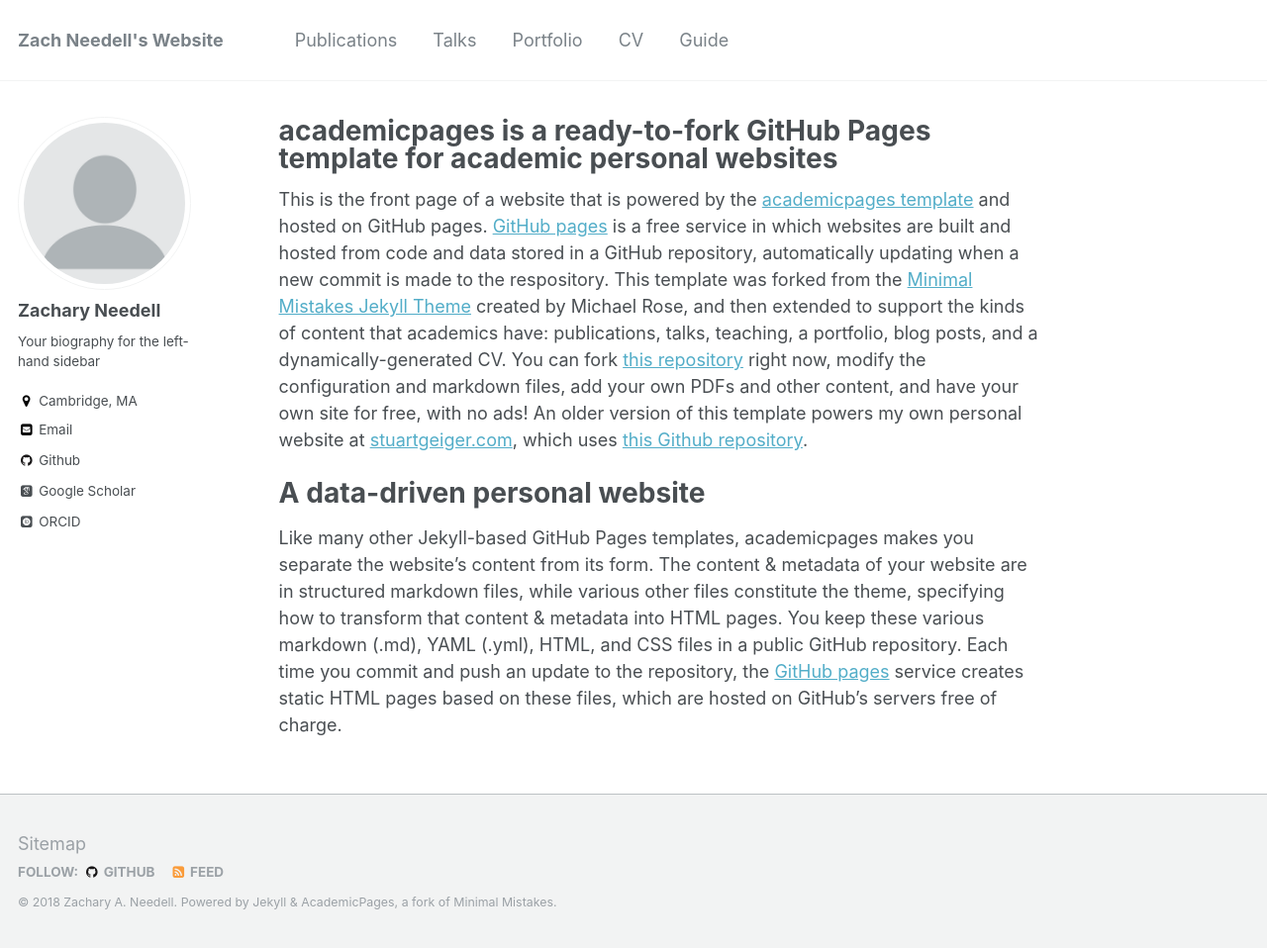
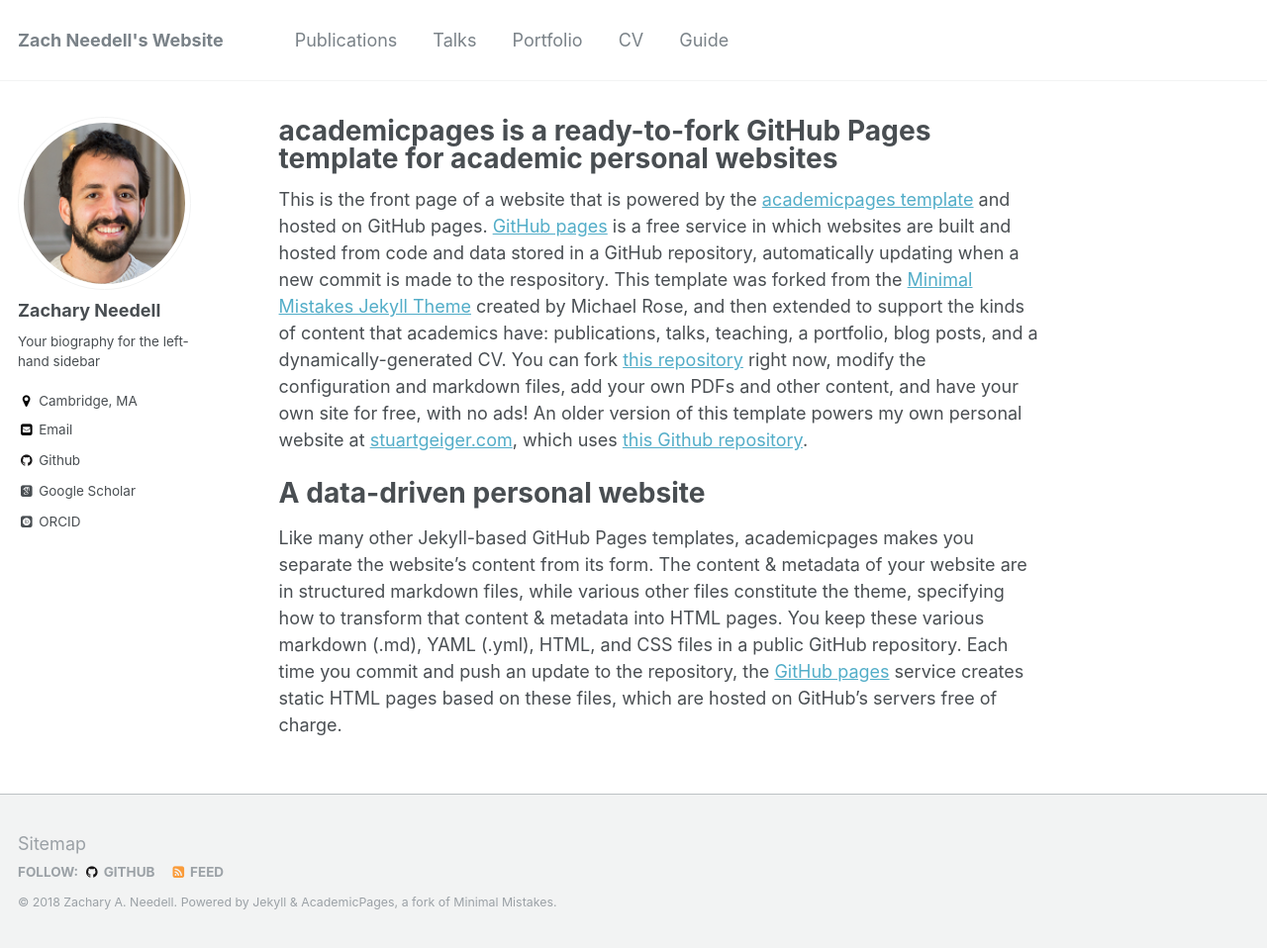
Before and after one commit to zneedell/zneedell.github.io, a Jekyll site: the page built from _pages/about.md, in a window 1280 px wide and 958 px high. Shown: the whole window at 99% size. Built offline with Jekyll 4.4.1, drawn with Linux system fonts in a browser that asks for light colours; some web fonts are replaced.

Commit message:
add photo

```diff
--- a/_config.yml
+++ b/_config.yml
@@ -81,7 +81,7 @@
 # Site Author
 author:
   name             : "Zachary Needell"
-  avatar           : "profile.png"
+  avatar           : "zach.png"
   bio              : "Your biography for the left-hand sidebar"
   location         : "Cambridge, MA"
   employer         :
```
Also changed, not shown: images/zach.png (added).
